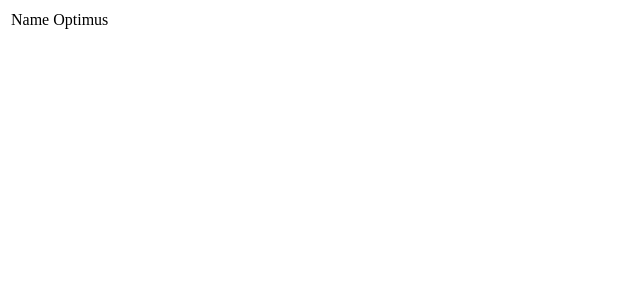
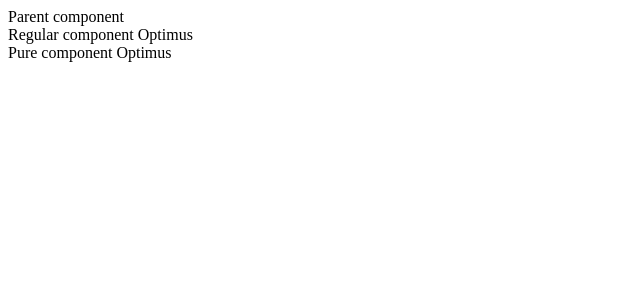
Before and after one commit to Optimus-ged/first_react_app, a React (Create React App) app: page / in a window 1280 px wide. Shown: the top 300 px of the page, without its empty margins (0-640 px from the left). Built offline with nearby package versions, Linux system fonts and the light colour scheme.

Commit message:
Memo compnents Handled successfully

```diff
--- a/src/react_trainings/App.js
+++ b/src/react_trainings/App.js
@@ -1,11 +1,11 @@
 import React, { Component } from "react";
-import FragmentDemo from "./components/FragmentLearning/FragmentDemo";
+import ParentCompo from "./components/PureComponent/ParentCompo";
 
 class App extends Component {
   render() {
     return (
       <>
-        <FragmentDemo />
+        <ParentCompo/>
       </>
     );
   }
--- /dev/null
+++ b/src/react_trainings/components/PureComponent/ParentCompo.js
@@ -0,0 +1,34 @@
+import React, { Component } from "react";
+import RegularComponent from "./RegularComponent";
+import PureCompo from "./PureComponent";
+
+class ParentCompo extends Component {
+  constructor(props) {
+    super(props);
+
+    this.state = {
+      name: "Optimus",
+    };
+  }
+
+  componentDidMount() {
+    setInterval(() => {
+      this.setState({
+        name: "Optimus",
+      });
+    }, 2000);
+  }
+
+  render() {
+    console.log("Parent component render");
+    return (
+      <>
+        <div>Parent component</div>
+        <RegularComponent name={this.state.name} />
+        <PureCompo name={this.state.name} />
+      </>
+    );
+  }
+}
+
+export default ParentCompo;
--- a/src/react_trainings/components/PureComponent/PureComponent.js
+++ b/src/react_trainings/components/PureComponent/PureComponent.js
@@ -1,13 +1,14 @@
-import React, { PureComponent } from 'react'
+import React, { PureComponent } from "react";
 
-class PureComponent extends PureComponent {
-    render() {
-        return (
-            <div>
-                PureComponen
-            </div>
-        )
-    }
+class PureCompo extends PureComponent {
+  render() {
+    console.log("Pure component render");
+    return (
+      <>
+        <div>Pure component {this.props.name}</div>
+      </>
+    );
+  }
 }
 
-export default PureComponent
+export default PureCompo;
--- /dev/null
+++ b/src/react_trainings/components/PureComponent/RegularComponent.js
@@ -0,0 +1,14 @@
+import React, { Component } from "react";
+
+class RegularComponent extends Component {
+  render() {
+      console.log('Regular component render');
+    return (
+      <>
+        <div>Regular component {this.props.name}</div>
+      </>
+    );
+  }
+}
+
+export default RegularComponent;
```
